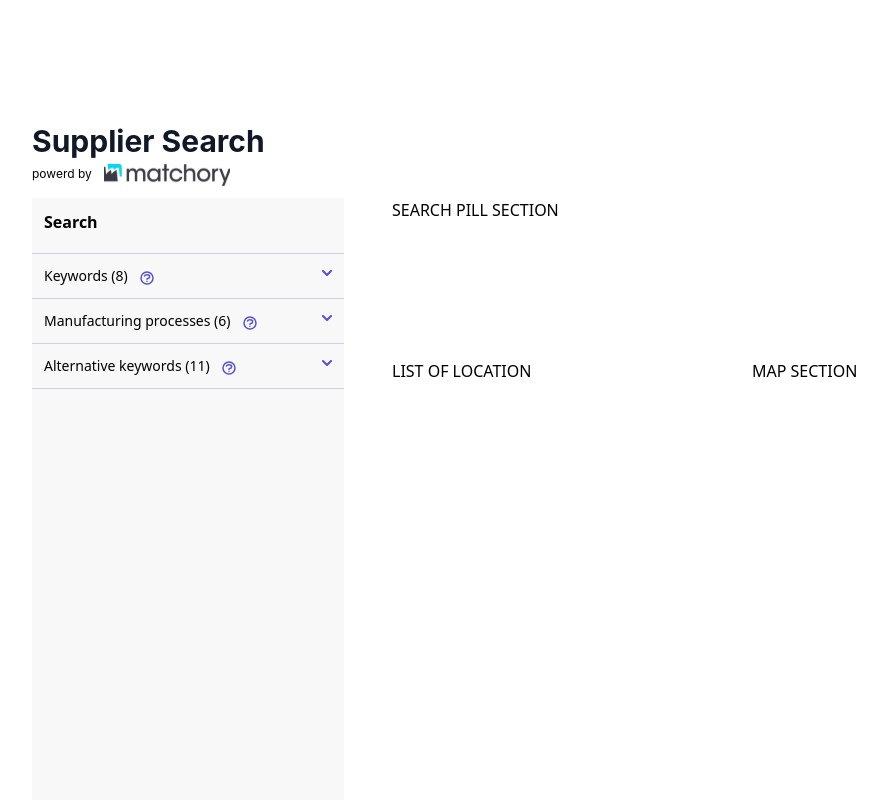
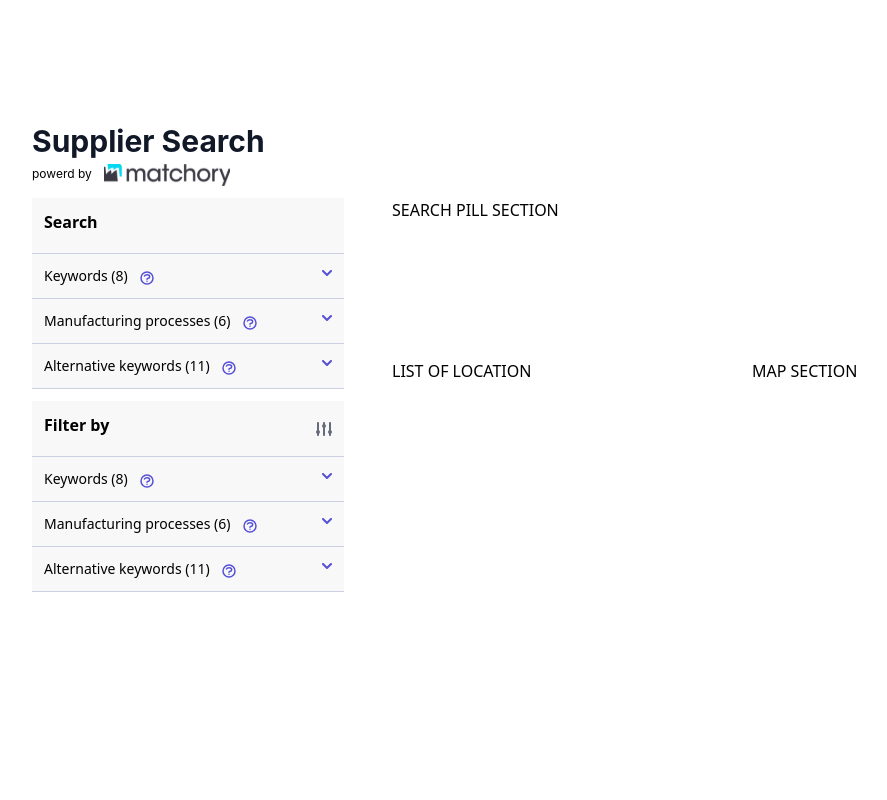
Before and after one commit to IamGiel/typescript-build-system, a React app: page /matchory in a window 1280 px wide. Shown: the top 800 px of the page, without its empty margins (87-974 px from the left). Built offline with nearby package versions, Linux system fonts and the light colour scheme.

Commit message:
display block on search container, and filter button toggler

```diff
--- a/src/shared/matchory/Matchory.tsx
+++ b/src/shared/matchory/Matchory.tsx
@@ -1,5 +1,6 @@
 import React from 'react';
-import Logo from '../../assets/images/matchory_logo.svg'; // Replace '../assets/logo.svg' with the correct path to your SVG file
+import Logo from '../../assets/images/matchory_logo.svg';
+import filterIcon from '../../assets/images/filterIcon.svg';
 import { MatchorySearch } from './MatchorySearch';
 import { MatchoryPills } from './MatchoryPills';
 import { MatchoryMap } from './MatchoryMap';
@@ -31,7 +32,7 @@ export const Matchory = () => {
           </div>
           {/* filter */}
           <div className="filter-section-container">
-            <MatchorySearch title="Filter" />
+            <MatchorySearch title="Filter by" icon={filterIcon} />
           </div>
         </div>
         <div className="right-results-section">
--- a/src/shared/matchory/MatchorySearch.tsx
+++ b/src/shared/matchory/MatchorySearch.tsx
@@ -5,9 +5,10 @@ import chevronDown from '../../assets/images/chevron_down.svg';
 
 type MatchorySearch = {
   title: 'Search' | 'Filter';
+  icon?: React.ReactElement;
 };
 
-export const MatchorySearch = ({ title }: MatchorySearch) => {
+export const MatchorySearch = ({ title, icon }: MatchorySearch) => {
   const keywords = [
     { name: 'corn', isSelected: true },
     { name: 'bran', isSelected: true },
@@ -135,10 +136,24 @@ export const MatchorySearch = ({ title }: MatchorySearch) => {
     setnewAlternativeKeyword(''); // Reset the input field
   };
 
+  const onClickFilterBtn = () => {
+    const openAll = !(openKeyWords && openMfgs && openAlternatives);
+    setOpenKeyWords(openAll);
+    setOpenMfgs(openAll);
+    setOpenAlternatives(openAll);
+  };
+
   return (
-    <div className="matchory-search-container flex flex-col min-h-[658px] w-[312px] bg-[#F8F8F8]">
-      <div className="title-section flex p-[12px] h-[56px] text-[16px] font-[700] border-b-[1px] border-[#CBD1E2]">
-        {title}
+    <div className="matchory-search-container block max-h-[658px] w-[312px] bg-[#F8F8F8]">
+      <div className="title-section flex justify-between p-[12px] h-[56px] text-[16px] font-[700] border-b-[1px] border-[#CBD1E2]">
+        <div className="titlename flex leading-[24px]">{title}</div>
+        {icon && (
+          <div className="icon-prop-isAvaialble flex">
+            <button className="filter-btn" onClick={() => onClickFilterBtn()}>
+              <img src={icon} alt="filtericon" />
+            </button>
+          </div>
+        )}
       </div>
 
       <div className="keyword-section items-center gap-[12px] p-[12px] border-b-[1px] border-[#CBD1E2]">
@@ -177,11 +192,16 @@ export const MatchorySearch = ({ title }: MatchorySearch) => {
                 </span>
               </div>
             </div>
+
             <div className="keywords-lists flex flex-wrap gap-[12px]">
               {selectedKeyWords &&
-                selectedKeyWords.map((item, idx) => (
-                  <div className="button-container flex gap-[12px]" key={idx}>
-                    {item.isSelected && (
+                selectedKeyWords.map(
+                  (item, idx) =>
+                    item.isSelected && (
+                      <div
+                        className="button-container flex gap-[12px] flex-shrink-0"
+                        key={idx}
+                      >
                         <button
                           className={`whitespace-nowrap text-[#3730A3] text-[14px] font-[500] font-inter rounded-[12px] px-[12px] py-[2px] ${
                             item.isSelected ? 'bg-[#E0E7FF]' : 'bg-[#F3F4F6]'
@@ -192,10 +212,11 @@ export const MatchorySearch = ({ title }: MatchorySearch) => {
                         >
                           {item.name}
                         </button>
+                      </div>
+                    )
                 )}
             </div>
-                ))}
-            </div>
+
             <div className="input-keywords">
               <div className="mt-2.5">
                 <input
@@ -207,7 +228,7 @@ export const MatchorySearch = ({ title }: MatchorySearch) => {
                   onChange={(e) => setNewKeyword(e.target.value)}
                   onKeyDown={(evt) => handleKeyDown(evt, sections.keyword)}
                   autoComplete="given-name"
-                  className="block w-full rounded-md border-1 px-3.5 py-2 text-[#878EA5] h-[38px] text-[14px] font-[500] shadow-sm ring-1 ring-inset ring-gray-300 placeholder:text-[#878EA5] focus:ring-2 focus:ring-inset focus:ring-indigo-600 sm:text-sm sm:leading-6"
+                  className="block w-full rounded-md border-1 px-3.5 py-2 text-[#878EA5] h-[38px] placeholder:text-[14px] font-[500] shadow-sm ring-1 ring-inset ring-gray-300 placeholder:text-[#878EA5] focus:ring-2 focus:ring-inset focus:ring-indigo-600 sm:text-sm sm:leading-6"
                 />
               </div>
             </div>
@@ -253,9 +274,13 @@ export const MatchorySearch = ({ title }: MatchorySearch) => {
             </div>
             <div className="keywords-lists flex flex-wrap gap-[12px]">
               {selectedMfgProcesses &&
-                selectedMfgProcesses.map((item, idx) => (
-                  <div className="button-container flex gap-[12px]" key={idx}>
-                    {item.isSelected && (
+                selectedMfgProcesses.map(
+                  (item, idx) =>
+                    item.isSelected && (
+                      <div
+                        className="button-container flex gap-[12px] flex-shrink-0"
+                        key={idx}
+                      >
                         <button
                           className={`whitespace-nowrap text-[#3730A3] text-[14px] font-[500] font-inter rounded-[12px] px-[12px] py-[2px] ${
                             item.isSelected ? 'bg-[#E0E7FF]' : 'bg-[#F3F4F6]'
@@ -266,9 +291,9 @@ export const MatchorySearch = ({ title }: MatchorySearch) => {
                         >
                           {item.name}
                         </button>
+                      </div>
+                    )
                 )}
-                  </div>
-                ))}
             </div>
             <div className="input-keywords">
               <div className="mt-2.5">
@@ -281,7 +306,7 @@ export const MatchorySearch = ({ title }: MatchorySearch) => {
                   onChange={(e) => setnewMfgsKeyWord(e.target.value)}
                   onKeyDown={(evt) => handleKeyDown(evt, sections.mfgprocess)}
                   autoComplete="given-name"
-                  className="block w-full rounded-md border-1 px-3.5 py-2 text-[#878EA5] h-[38px] text-[14px] font-[500] shadow-sm ring-1 ring-inset ring-gray-300 placeholder:text-[#878EA5] focus:ring-2 focus:ring-inset focus:ring-indigo-600 sm:text-sm sm:leading-6"
+                  className="block w-full rounded-md border-1 px-3.5 py-2 text-[#878EA5] h-[38px] placeholder:text-[14px] font-[500] shadow-sm ring-1 ring-inset ring-gray-300 placeholder:text-[#878EA5] focus:ring-2 focus:ring-inset focus:ring-indigo-600 sm:text-sm sm:leading-6"
                 />
               </div>
             </div>
@@ -325,11 +350,16 @@ export const MatchorySearch = ({ title }: MatchorySearch) => {
                 </span>
               </div>
             </div>
+
             <div className="keywords-lists flex flex-wrap gap-[12px]">
               {selectedAlternatives &&
-                selectedAlternatives.map((item, idx) => (
-                  <div className="button-container flex gap-[12px]" key={idx}>
-                    {item.isSelected && (
+                selectedAlternatives.map(
+                  (item, idx) =>
+                    item.isSelected && (
+                      <div
+                        className="button-container flex gap-[12px] flex-shrink-0"
+                        key={idx}
+                      >
                         <button
                           className={`whitespace-nowrap text-[#3730A3] text-[14px] font-[500] font-inter rounded-[12px] px-[12px] py-[2px] ${
                             item.isSelected ? 'bg-[#E0E7FF]' : 'bg-[#F3F4F6]'
@@ -340,9 +370,9 @@ export const MatchorySearch = ({ title }: MatchorySearch) => {
                         >
                           {item.name}
                         </button>
+                      </div>
+                    )
                 )}
-                  </div>
-                ))}
             </div>
             <div className="input-keywords">
               <div className="mt-2.5">
@@ -355,7 +385,7 @@ export const MatchorySearch = ({ title }: MatchorySearch) => {
                   onChange={(e) => setnewAlternativeKeyword(e.target.value)}
                   onKeyDown={(evt) => handleKeyDown(evt, sections.alternative)}
                   autoComplete="given-name"
-                  className="block w-full rounded-md border-1 px-3.5 py-2 text-[#878EA5] h-[38px] text-[14px] font-[500] shadow-sm ring-1 ring-inset ring-gray-300 placeholder:text-[#878EA5] focus:ring-2 focus:ring-inset focus:ring-indigo-600 sm:text-sm sm:leading-6"
+                  className="block w-full rounded-md border-1 px-3.5 py-2 text-[#878EA5] h-[38px] placeholder:text-[14px] font-[500] shadow-sm ring-1 ring-inset ring-gray-300 placeholder:text-[#878EA5] focus:ring-2 focus:ring-inset focus:ring-indigo-600 sm:text-sm sm:leading-6"
                 />
               </div>
             </div>
```
Also changed, not shown: src/assets/images/filterIcon.svg (added). Lines whose indentation alone changed are shown as unchanged.
